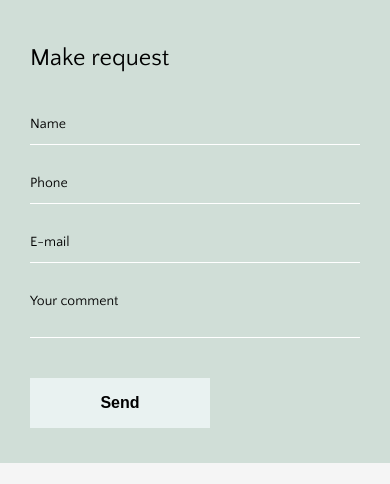
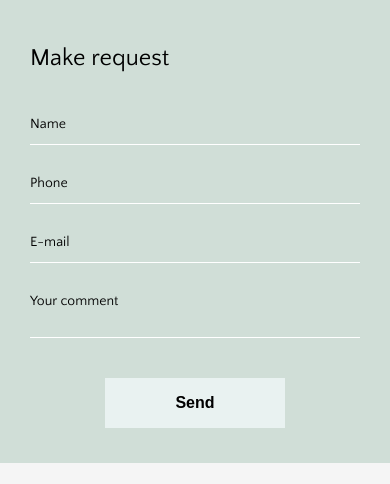
Before and after one commit to MattMsh/Modular-Construction, a plain HTML site: page projects.html in a window 390 px wide. Shown: the part 3049-3533 px from the top of the page. Drawn offline with nearby package versions, Linux system fonts and the light colour scheme.

Commit message:
added hover effect to btn

```diff
--- a/assets/css/style.css
+++ b/assets/css/style.css
@@ -1128,6 +1128,11 @@ footer {
 
 
   cursor: pointer;
+  transition: .2s;
+}
+
+.send-btn:hover {
+  background-color: #A1BAB0;
 }
 
 /* Projects page style end */
@@ -1481,6 +1486,9 @@ footer {
   .our-team-aside{
     right: -166px;
   }
+  .send-btn {
+    margin: 0 auto;
+  }
 }
 
 @media screen and (max-width: 376px) {
```
